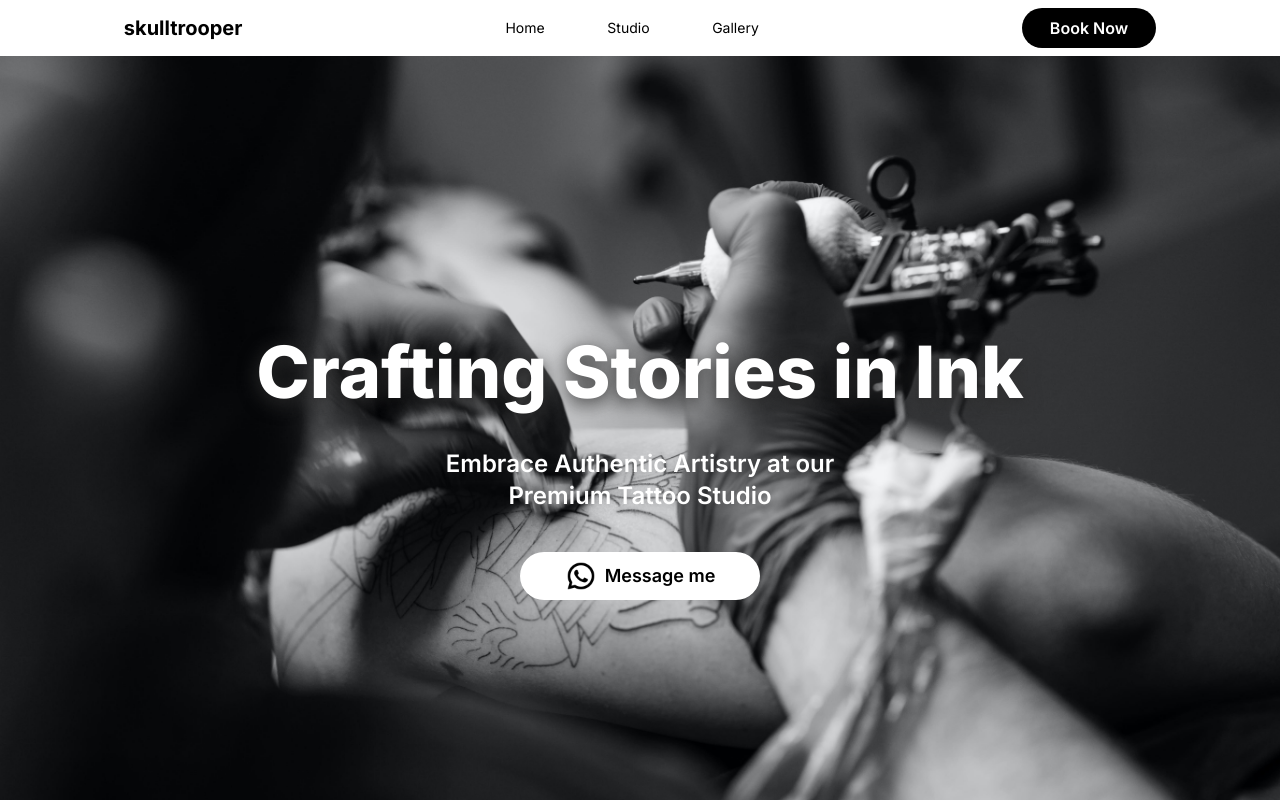
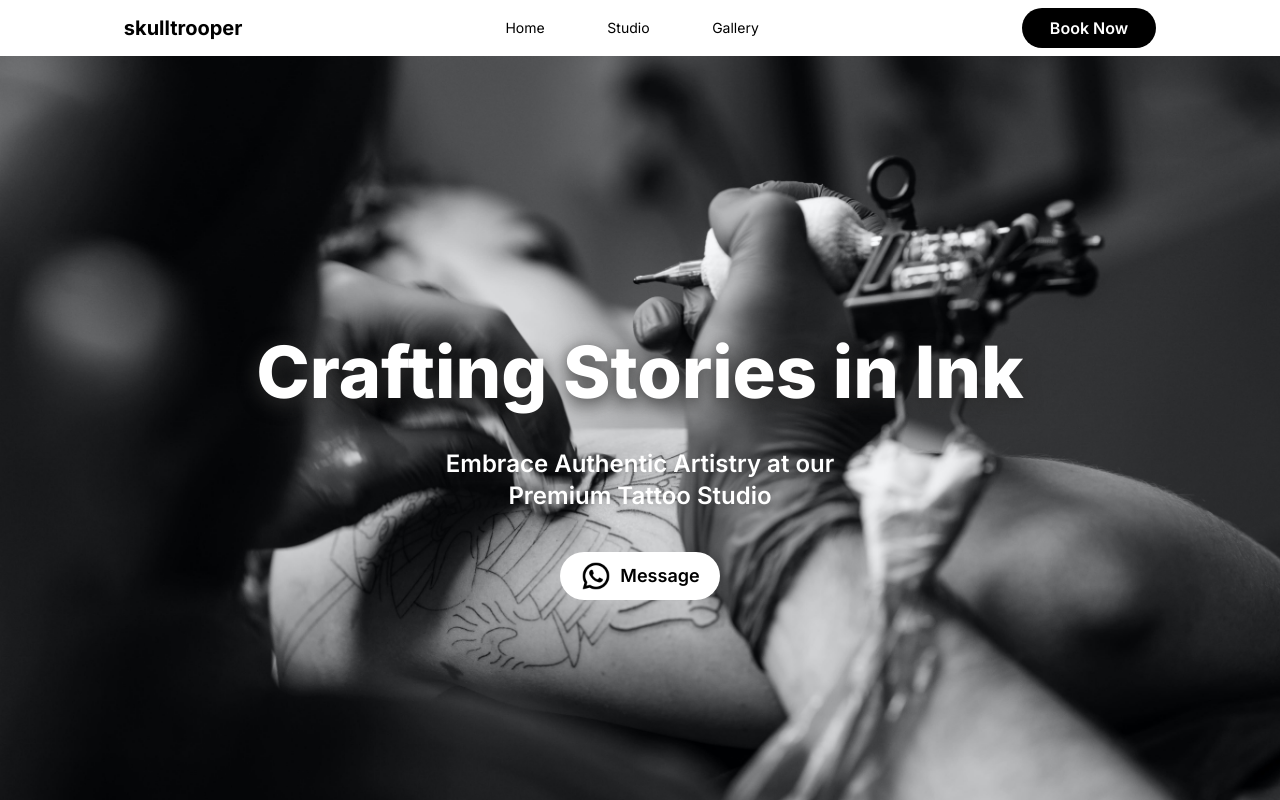
Before and after one commit to walkerthecreator/skulltrooper, a plain HTML site: page index.html in a window 1280 px wide. Shown: the top 800 px of the page. Drawn offline with nearby package versions, Linux system fonts and the light colour scheme.

Commit message:
final touch

```diff
--- a/index.html
+++ b/index.html
@@ -21,16 +21,18 @@
     </nav>
 
     <!-- section  main -->
+<div class="overflow-hidden">
 
     <main class="w-screen bg-zinc-500 h-screen" id="main-header">
         <div class="w-4/5 mx-auto text-center sm:p-10 text-white">
             <h1 class="text-7xl sm:mt-20 font-extrabold text-center sm:text-center sm:text-7xl font-bold pt-40 drop-shadow-md">Crafting Stories in Ink</h1>
             <p class="mt-10 max-sm:text-lg text-2xl drop-shadow-md font-semibold">Embrace Authentic Artistry at our <br> Premium Tattoo Studio</p>
-            <a class="mt-10 w-full hover:scale-105 transition-transform transition-delay-[0.6] sm:w-60 p-2 px-4 font-semibold bg-white text-black mx-auto rounded-full text-lg flex gap-2 items-center justify-center" target="_blank" href="https://wa.me/8699711227">
-                <img class="h-8" src="./assets/whatsapp-icon.png" alt="whatsapp-icon"> Message me
+            <a class="mt-10 w-40 p-2 px-4 font-semibold bg-white text-black mx-auto rounded-full text-lg flex gap-2 items-center justify-center" target="_blank" href="https://wa.me/8699711227">
+                <img class="h-8" src="./assets/whatsapp-icon.png" alt="whatsapp-icon"> Message
             </a>
         </div>
     </main>
+</div>
 
     <section id="studio">
         <div class="w-4/5 mx-auto text-center mt-10">
--- a/style.css
+++ b/style.css
@@ -4,7 +4,11 @@
     background-image: url(./assets/grid-3.jpg);
     background-position: top center;
     background-size: cover;
-    /* filter: brightness(0.99); */
+    transition: transform 0.3s ease-in-out;
+}
+
+#main-header:hover{
+    transform: scale(1.01) ;
 }
 
 
```
